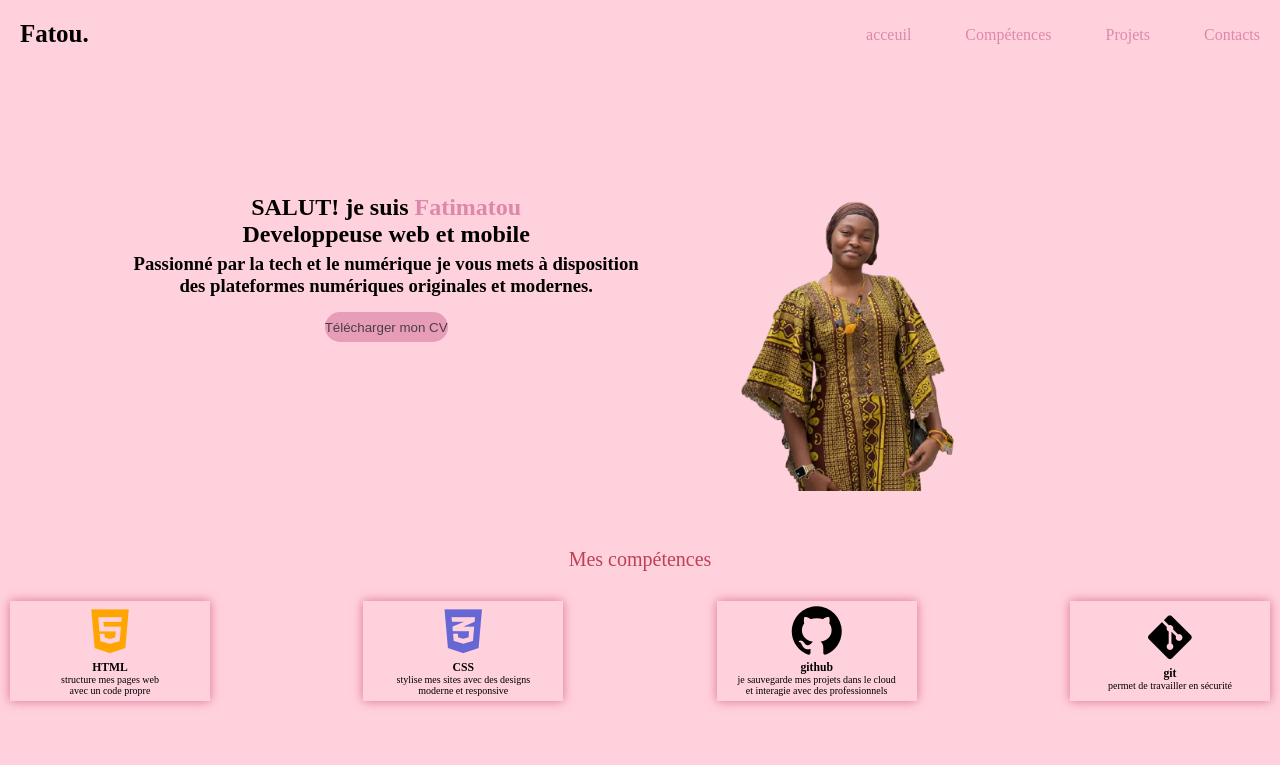
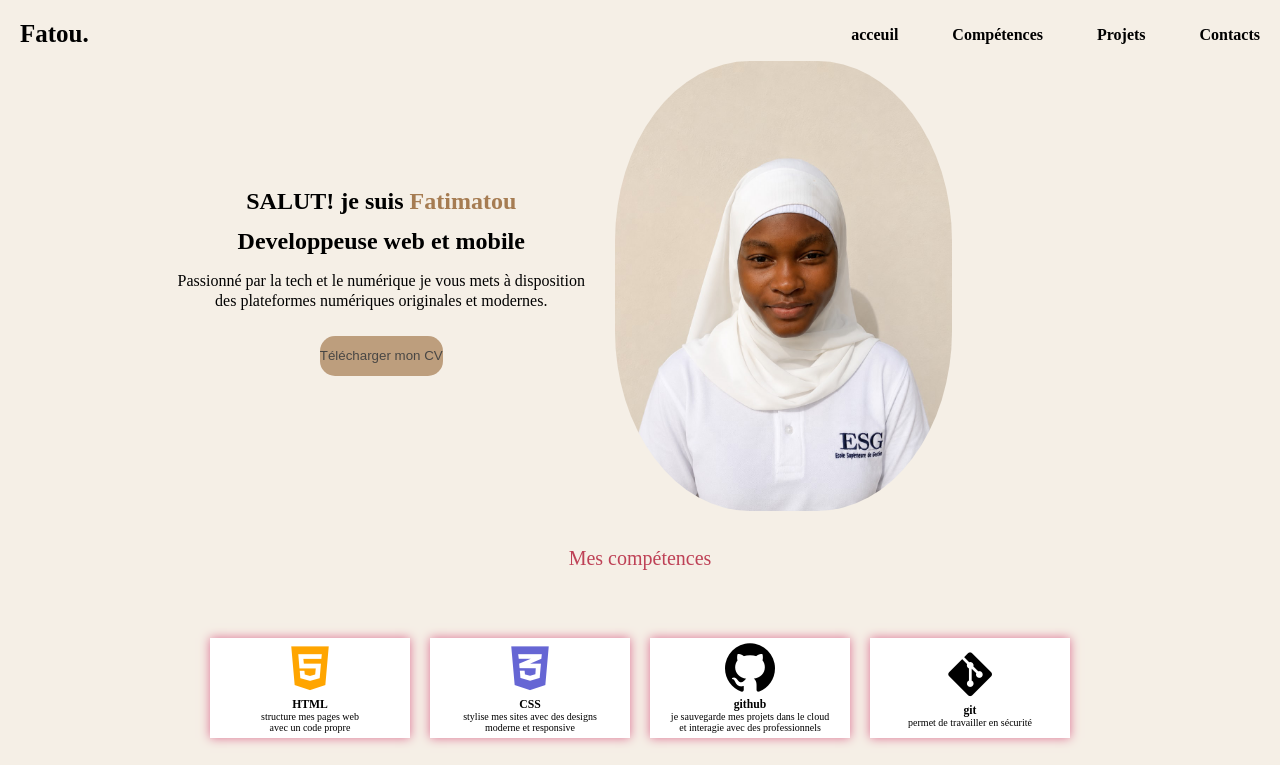
Before and after one commit to Fatim007/Portofolio, a plain HTML site: page index.html in a window 1280 px wide. Shown: the top 765 px of the page. Drawn offline with Linux system fonts and the light colour scheme; a web font is replaced by a local one.

Commit message:
mise à jour du portofolio

```diff
--- a/CSS/header.css
+++ b/CSS/header.css
@@ -2,6 +2,8 @@ header {
   display: flex;
   justify-content: space-between;
   padding: 20px 20px;
+  font-weight: bold;
+
 }
 .nav a {
     text-decoration: none;
@@ -12,7 +14,7 @@ header {
     margin-top: 6px;
 }
 .nav a:hover {
-    color: rgb(151, 13, 59);
+    color: var(--fh-color);
 }
 .logo {
     font-size: 25px;
--- a/CSS/main.css
+++ b/CSS/main.css
@@ -6,19 +6,26 @@
     align-items: center;
     height: 400px;
     margin-right: 150px;
+    line-height: 40px;
+    padding: 10px;
+}
+
+.presentation p {
+  line-height: 20px;
+  margin-top: 10px;
 }
 
 .important {
-    color: var(--text-color);
+    color: var(--btn-color);
 }
 h3 {
     margin-top: 5px;
 }
 button {
-    height: 30px;
-    background-color: var(--text-color);
+    height: 40px;
+    background-color: var(--btn-color);
     opacity: 70%;
-    margin-top: 15px;
+    margin-top: 25px;
     border: 5px white;
     border-radius: 15px;
 
@@ -32,8 +39,10 @@ button:hover {
   font-weight: 600;
 }
 .photo img {
-  margin-right: 20px;
+  margin-left: 30px;
   height: 450px;
+  border-radius: 40%;
+  margin-top: 30px;
 }
 /* compétences */
 .compétences {
@@ -42,7 +51,11 @@ button:hover {
     padding: 10px 10px;
     margin-top: 20px;
     border-spacing: 10px;
-     transition: all 0.3s ease;
+    transition: all 0.3s ease;
+    justify-content: center;
+    align-items: center;
+    gap: 20px;
+
 
 }
 
@@ -53,11 +66,13 @@ button:hover {
 
 .com{
     margin-top: 80px;
+    align-items: center;
+    margin-top: 20px;
     text-align: center;
     align-content: center;
     color:rgb(190, 65, 86);
     font-size: 20px;
-
+    height: 100px;
 }
 
 .card1{
@@ -67,6 +82,8 @@ button:hover {
     width: 200px;
     box-shadow: 0 0 10px palevioletred ;
     font-size: 10px;
+    background-color: var(--card-color);
+
 }
 
 .card2{
@@ -76,6 +93,7 @@ button:hover {
     width: 200px;
     box-shadow: 0 0 10px palevioletred ;
     font-size: 10px;
+     background-color: var(--card-color);
 }
 
 .card3{
@@ -85,6 +103,7 @@ button:hover {
     width: 200px;
     box-shadow: 0 0 10px palevioletred ;
     font-size: 10px;
+     background-color: var(--card-color);
 }
 
 .card4{
@@ -94,6 +113,7 @@ button:hover {
     width: 200px;
     box-shadow: 0 0 10px palevioletred ;
     font-size: 10px;
+     background-color: var(--card-color);
 }
 
 .card1 i {
@@ -132,10 +152,12 @@ button:hover {
 
 .block{
     background-color: white;
-    font-size: 20px;
+    font-size: 15px;
     width: 30%;
+}
 
-
+.block p {
+    margin-top: 15px;
 }
 
 /* contact */
@@ -165,7 +187,6 @@ button:hover {
 }
 
 .local i {
-    background-color:rgb(241, 164, 177) ;
     margin: 15px;
 }
 
--- a/CSS/style.css
+++ b/CSS/style.css
@@ -5,8 +5,9 @@
 @import url(https://fonts.google.com/specimen/Inter?query=inter);
 @import url(mobile.css);
 :root {
-     --primary-color:#FFD1DC ;
+     --primary-color:#F5EFE6 ;
     --secondary-color: #FFFFFF ;
-    --fh-color:#C4A0A0;
-    --text-color: #D8A;
+    --fh-color:#A67C52;
+    --card-color: #FFFF;
+    --btn-color:#A67C52;
 }
--- a/index.html
+++ b/index.html
@@ -24,14 +24,14 @@
                 <h1>SALUT! je suis <span class="important">Fatimatou</span> <br>
                     Developpeuse web et mobile
                 </h1>
-                <h3>Passionné par la tech et le numérique je vous mets
+                <p>Passionné par la tech et le numérique je vous mets
                     à disposition <br> des plateformes numériques originales
                     et modernes.
-                </h3>
+                </p>
                 <button onclick="window.open('CV Fatou.pdf')">Télécharger mon CV</button>
              </div>
             <div class="photo">
-                <img src="IMG-20251223-WA0056-removebg-preview.png" alt="">
+                <img src="img.Fatou.png" alt="">
             </div>
         </section>
          <!--compétences  -->
```
Also changed, not shown: IMG-20251223-WA0056-removebg-preview.png (deleted), img.Fatou.png (added).
